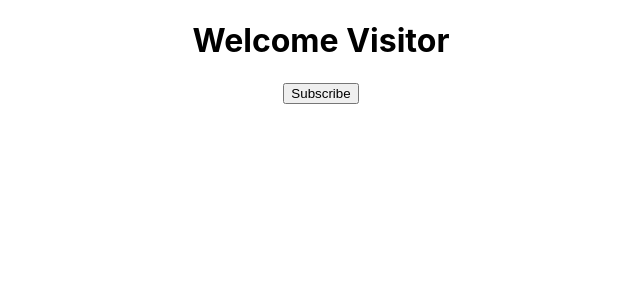
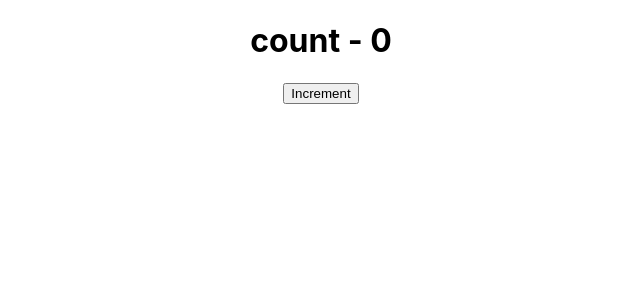
Before and after one commit to himanshugawari/React, a React (Create React App) app: page / in a window 1280 px wide. Shown: the top 300 px of the page, without its empty margins (319-959 px from the left). Built offline with nearby package versions, Linux system fonts and the light colour scheme.

Commit message:
state, setState

```diff
--- a/src/App.js
+++ b/src/App.js
@@ -4,12 +4,14 @@ import './App.css';
 // import Greet from './components/Greet';
 // import Welcome from './components/Welcome';
 // import Hello from './components/Hello';
-import Message from './components/Message';
+// import Message from './components/Message';
+import Counter from './components/Counter';
 
 function App() {
   return (
     <div className='App'>
-      <Message />
+      <Counter />
+      {/* <Message /> */}
       {/* <Greet name='Bruce' heroName='Batman'>
         <p>This is children props</p>
       </Greet>
--- /dev/null
+++ b/src/components/Counter.js
@@ -0,0 +1,45 @@
+import React, { Component } from 'react';
+
+class Counter extends Component {
+  constructor(props) {
+    super(props);
+    this.state = {
+      count: 0,
+    };
+  }
+
+  increment() {
+    // this.setState(
+    //   {
+    //     count: this.state.count + 1,
+    //   },
+    //   () => console.log('callback value', this.state.count)
+    // );
+    this.setState(
+      (prevState) => ({
+        count: prevState.count + 1,
+      }),
+      () => console.log('callback value', this.state.count)
+    );
+    console.log('outside setState', this.state.count);
+  }
+
+  increment5() {
+    this.increment();
+    this.increment();
+    this.increment();
+    this.increment();
+    this.increment();
+  }
+
+  render() {
+    return (
+      <div>
+        <h1>count - {this.state.count}</h1>
+        <button onClick={() => this.increment5()}>Increment</button>
+      </div>
+    );
+  }
+}
+
+export default Counter;
```
